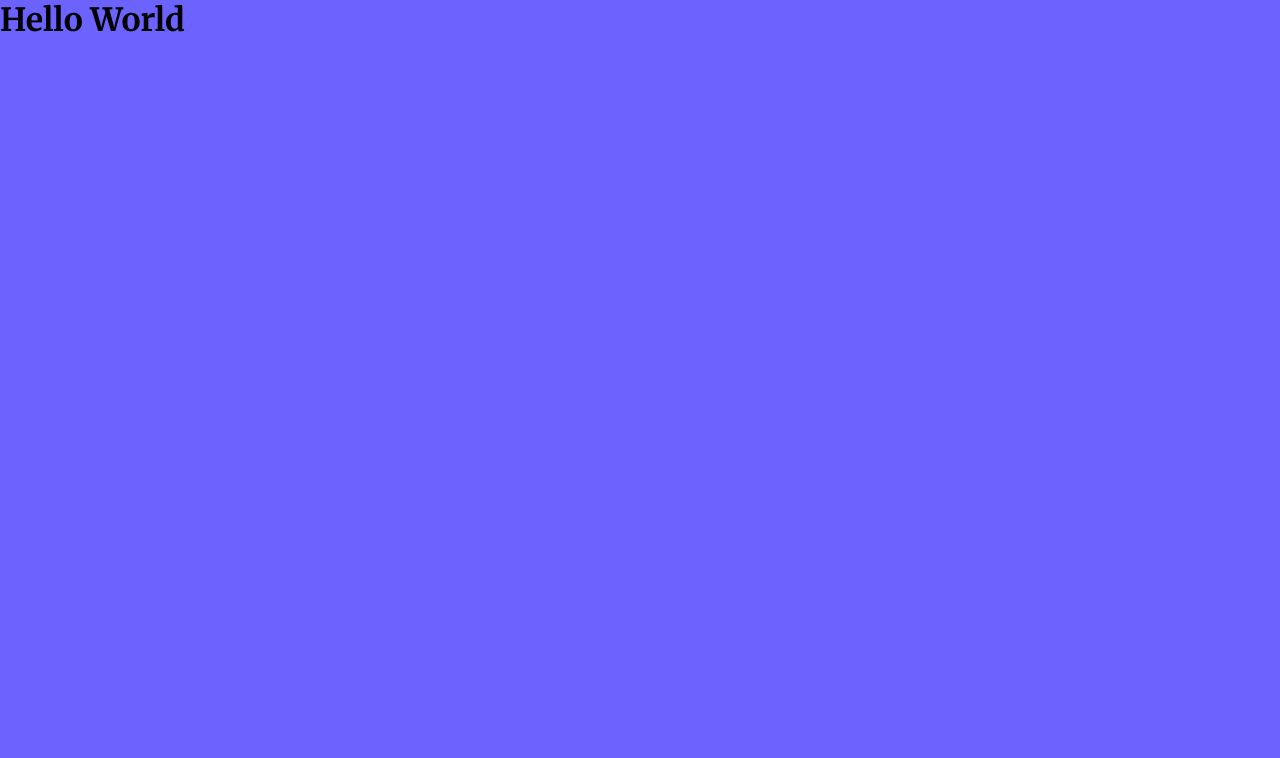
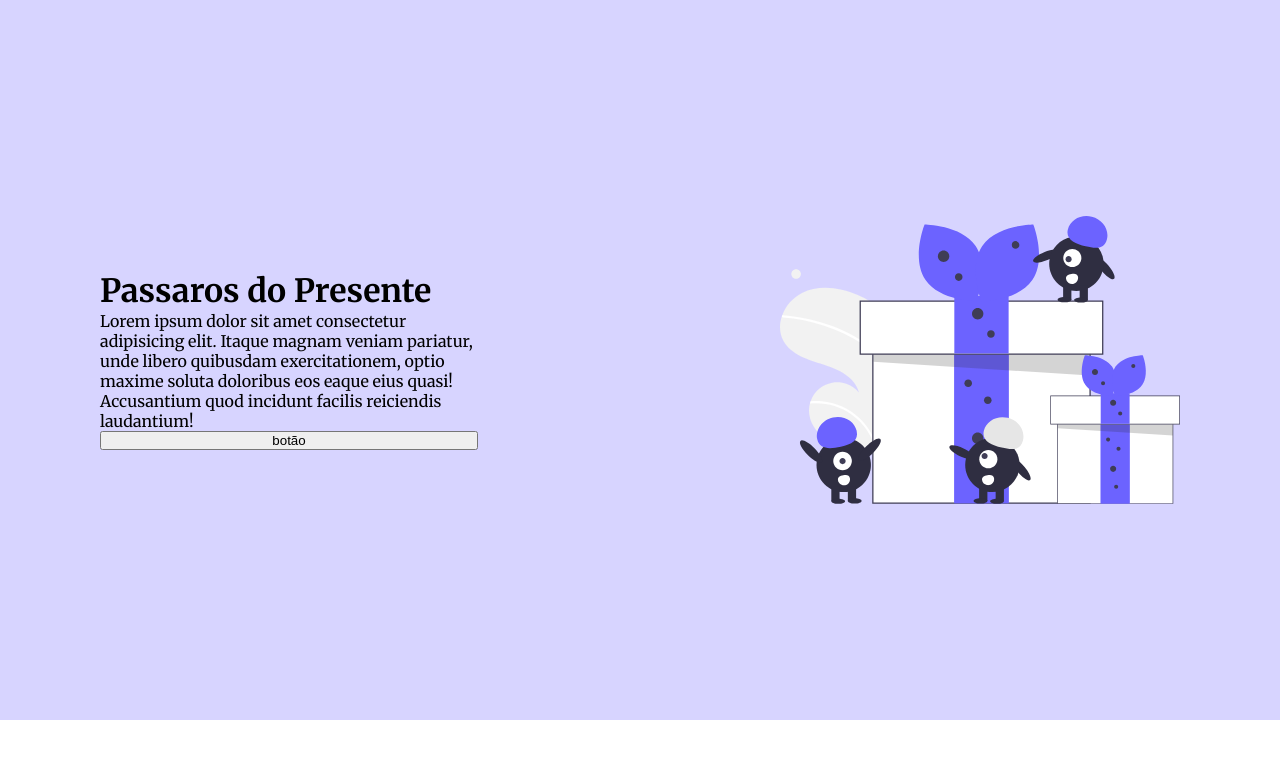
Before and after one commit to PabloXT14/React-One-Page, a React (Create React App) app: page / in a window 1280 px wide. Shown: the top 758 px of the page. Built offline with nearby package versions, Linux system fonts and the light colour scheme.

Commit message:
Start Component Header

```diff
--- a/src/App.tsx
+++ b/src/App.tsx
@@ -1,10 +1,12 @@
 import { GlobalStyle } from './style/global';
+import ImageHeader from './assets/image-header.svg';
+import { Header } from './components/Header';
 
 function App() {
   return (
     <>
       <GlobalStyle />
-      <h1>Hello World</h1>
+      <Header />
     </>
   );
 }
--- /dev/null
+++ b/src/components/Header/index.tsx
@@ -0,0 +1,16 @@
+import { Container } from "./style";
+import ImageHeader from '../../assets/image-header.svg';
+
+
+export function Header() {
+    return (
+        <Container>
+            <div className="apresentation">
+                <h1>Passaros do Presente</h1>
+                <p>Lorem ipsum dolor sit amet consectetur adipisicing elit. Itaque magnam veniam pariatur, unde libero quibusdam exercitationem, optio maxime soluta doloribus eos eaque eius quasi! Accusantium quod incidunt facilis reiciendis laudantium!</p>
+                <button>botão</button>
+            </div>
+            <img src={ImageHeader} alt="Imagem de Passaros" />
+        </Container>
+    );
+}
--- /dev/null
+++ b/src/components/Header/style.ts
@@ -0,0 +1,21 @@
+import styled from 'styled-components';
+
+export const Container = styled.header`
+    padding: 100px;
+    display: flex;
+    justify-content: space-between;
+    align-items: center;
+    height: 90vh;
+    background: var(--purple-light);
+
+    .apresentation {
+        max-width: 35%;
+        display: flex;
+        flex-direction: column;
+    }
+
+    img {
+        width: 400px;
+    }
+
+`
--- a/src/style/global.ts
+++ b/src/style/global.ts
@@ -22,7 +22,7 @@ export const GlobalStyle = createGlobalStyle`
 
     body {
         font-family: 'Merriweather';
-        background: var(--purple);
+        /* background: var(--purple-light); */
         height: 100vh;
     }
 
```
Also changed, not shown: package.json (+6 -6 lines), src/assets/image-header.svg (added).
